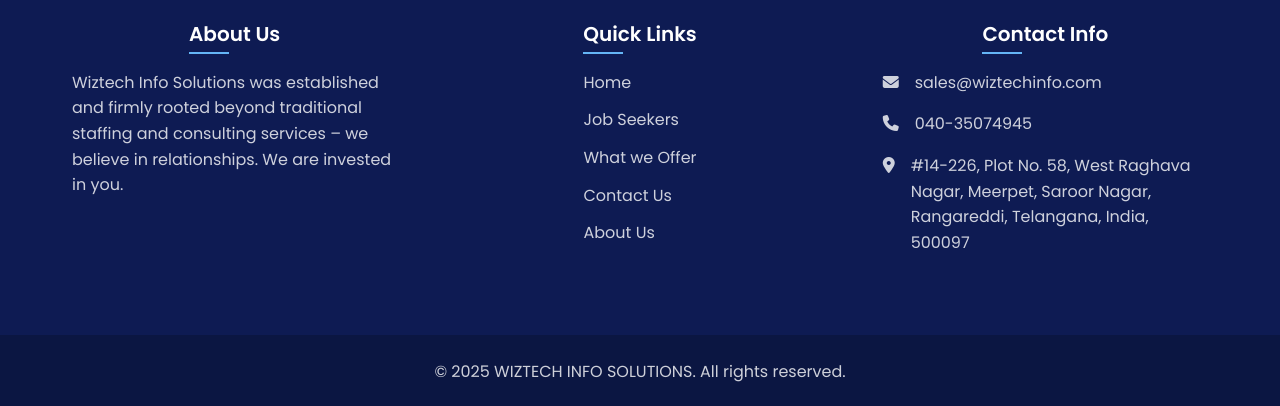
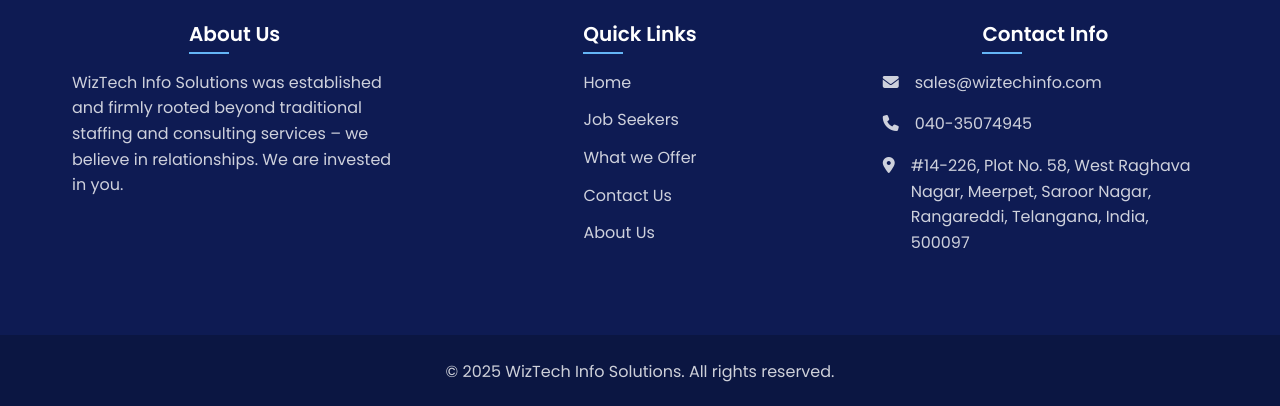
Before and after one commit to Deepthi2001/wiztech-react, a React (Create React App) app: page / in a window 1280 px wide. Shown: the part 4967-5373 px from the top of the page. Built offline with nearby package versions, Linux system fonts and the light colour scheme.

Commit message:
scroll issues

```diff
--- a/public/index.html
+++ b/public/index.html
@@ -7,13 +7,13 @@
     <meta name="theme-color" content="#007bff" />
     <meta
       name="description"
-      content="WIZTECH INFO SOLUTIONS - Your Technology Partner. We provide IT staffing, consulting, and technology solutions."
+      content="WizTech Info Solutions - Your Technology Partner. We provide IT staffing, consulting, and technology solutions."
     />
     <link rel="apple-touch-icon" href="%PUBLIC_URL%/logo192.png" />
     <link rel="manifest" href="%PUBLIC_URL%/manifest.json" />
     <link href="https://fonts.googleapis.com/css2?family=Poppins:wght@300;400;500;600;700&display=swap" rel="stylesheet">
     <link rel="stylesheet" href="https://cdnjs.cloudflare.com/ajax/libs/font-awesome/6.4.0/css/all.min.css" integrity="sha512-iecdLmaskl7CVkqkXNQ/ZH/XLlvWZOJyj7Yy7tcenmpD1ypASozpmT/E0iPtmFIB46ZmdtAc9eNBvH0H/ZpiBw==" crossorigin="anonymous" referrerpolicy="no-referrer" />
-    <title>WIZTECH INFO SOLUTIONS - Your Technology Partner</title>
+    <title>WizTech Info Solutions - Your Technology Partner</title>
   </head>
   <body>
     <noscript>You need to enable JavaScript to run this app.</noscript>
--- a/src/App.js
+++ b/src/App.js
@@ -15,6 +15,9 @@
 import '@fortawesome/fontawesome-free/css/all.min.css';
 import 'aos/dist/aos.css';
 import './App.css';
+
+// Import Bootstrap JS
+import 'bootstrap/dist/js/bootstrap.bundle.min.js';
 
 function ScrollToTop() {
   const { pathname, hash } = useLocation();
--- a/src/components/Footer.js
+++ b/src/components/Footer.js
@@ -9,7 +9,7 @@
         <div className="footer-column">
           <h5>About Us</h5>
           <p>
-            Wiztech Info Solutions was established and firmly rooted beyond
+            WizTech Info Solutions was established and firmly rooted beyond
             traditional staffing and consulting services – we believe in
             relationships. We are invested in you.
           </p>
@@ -50,7 +50,7 @@
       </div>
 
       <div className="footer-bottom">
-        <p>© {new Date().getFullYear()} WIZTECH INFO SOLUTIONS. All rights reserved.</p>
+        <p>© {new Date().getFullYear()} WizTech Info Solutions. All rights reserved.</p>
       </div>
     </footer>
   );
--- a/src/pages/Contact.js
+++ b/src/pages/Contact.js
@@ -126,7 +126,7 @@
                   <i className="fas fa-map-marker-alt"></i>
                 </div>
                 <h3>Corporate Office</h3>
-                <p>Wiztech Info Solutions Pvt Ltd</p>
+                <p>WizTech Info Solutions Pvt Ltd</p>
                 <p>#14-226, Plot No. 58, West Raghava Nagar,</p>
                 <p>Meerpet, Saroor Nagar, Rangareddi,</p>
                 <p>Telangana, India, 500097</p>
--- a/src/pages/JobSeekers.js
+++ b/src/pages/JobSeekers.js
@@ -22,7 +22,7 @@
           <div className="container">
             <div className="row">
                 <p className="lead">
-                  Wiztech Info Solutions helps skilled professionals like you to find
+                  WizTech Info Solutions helps skilled professionals like you to find
                   Contract or full-time opportunities throughout India. Our
                   Talent team is committed to match your skills and career goals
                   with the right opportunity.
```
